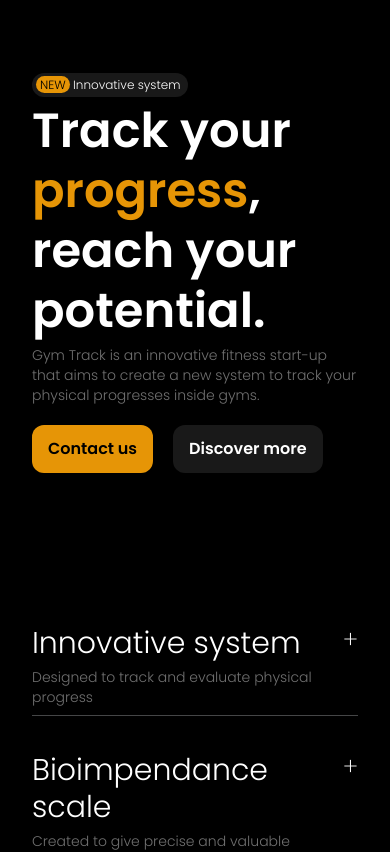
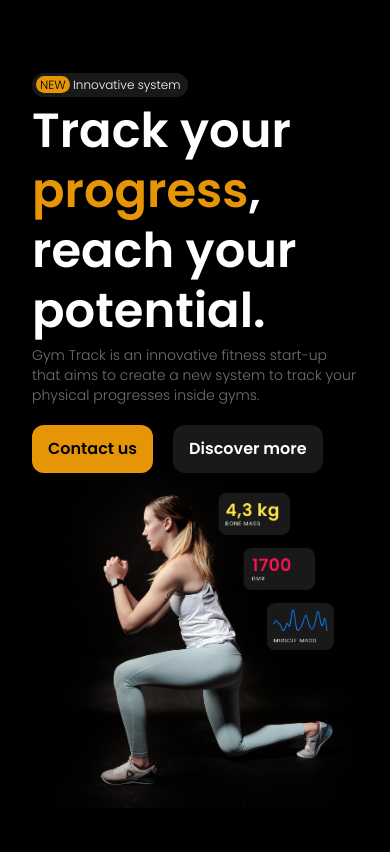
Before and after one commit to ErNickIlSommo/gt-landing-page, a React (Vite) app: page / in a window 390 px wide. Shown: the top 852 px of the page. Built offline with nearby package versions, Linux system fonts and the light colour scheme.

Commit message:
add presentation photo also for mobile

```diff
--- a/src/pages/Home.jsx
+++ b/src/pages/Home.jsx
@@ -22,7 +22,7 @@ const Home = () => {
     <div>
       <div className=" flex flex-col gap-y-36">
         {/* EPIGRAMMA */}
-        <div className="flex flex-row">
+        <div className="flex flex-col xl:flex-row">
           <div className=" xl:w-9/12 flex flex-col md:mt-20 gap-5 md:gap-y-10 ">
             <div className=" flex flex-col gap-y-1">
               {/* New button */}
@@ -60,7 +60,7 @@ const Home = () => {
           </div>
           <div className="">
             <img
-              className="hidden lg:block h-full object-cover rounded-3xl"
+              className="h-full object-cover rounded-3xl"
               src={presentationImage}
             />
           </div>
```
